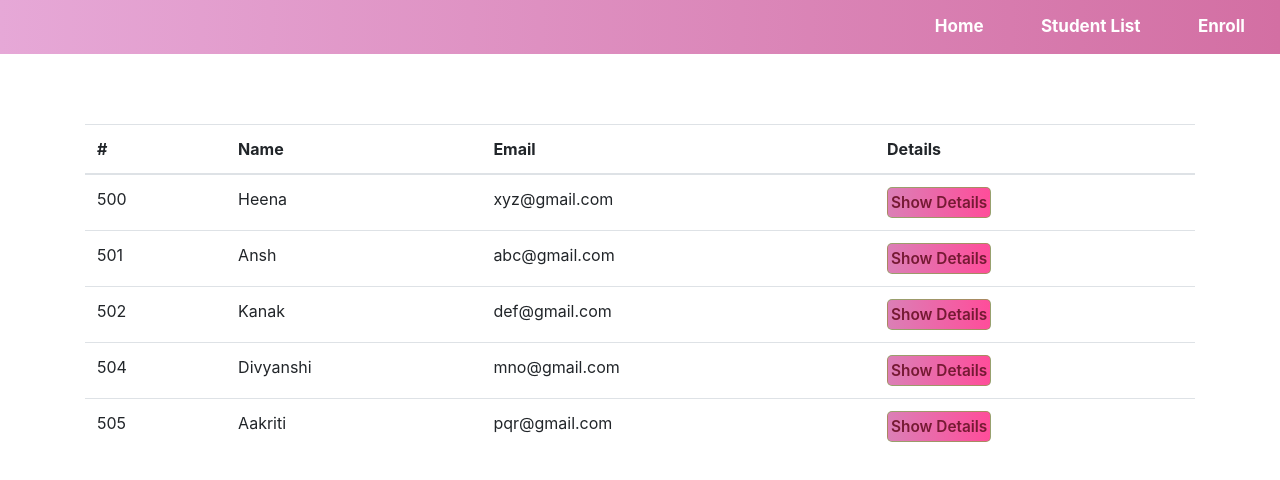
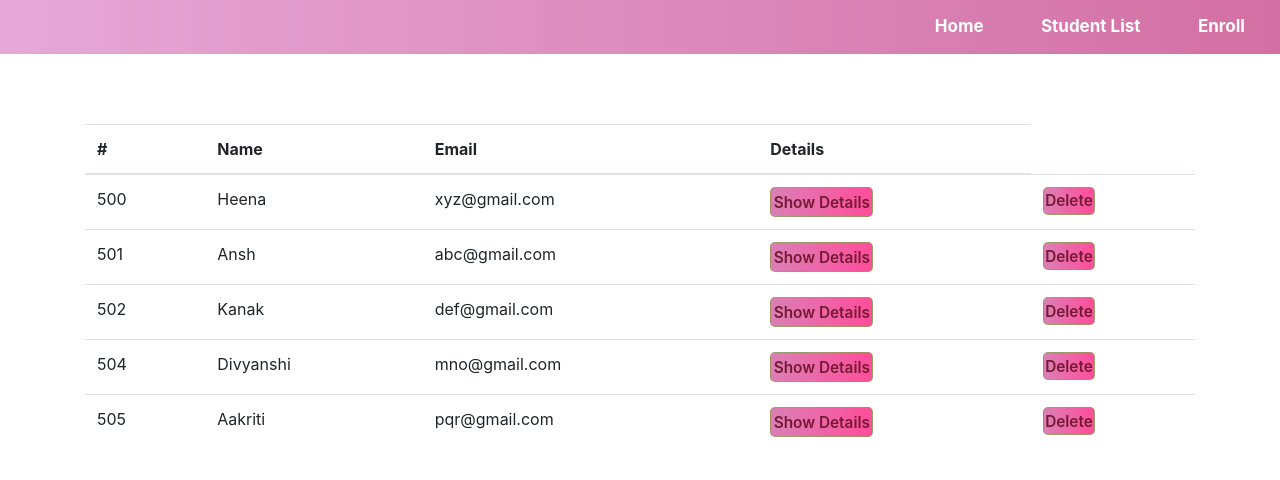
Before and after one commit to komalYadv/Responsive-Angular-App, an Angular app: page /student-list in a window 1280 px wide. Shown: the top 480 px of the page. Built offline with nearby package versions, Linux system fonts and the light colour scheme.

Commit message:
Update student-list.component.html

```diff
--- a/src/app/student-list/student-list.component.html
+++ b/src/app/student-list/student-list.component.html
@@ -16,6 +16,9 @@
               <td>
                  <button class="btn" (click) ="selectStudent(student)">Show Details</button>
               </td>
+              <td>
+                 <button class="btn" (click) ="onDelete(student.id)">Delete</button>
+             </td>
             </tr>
         </tbody>
     </table>
```
